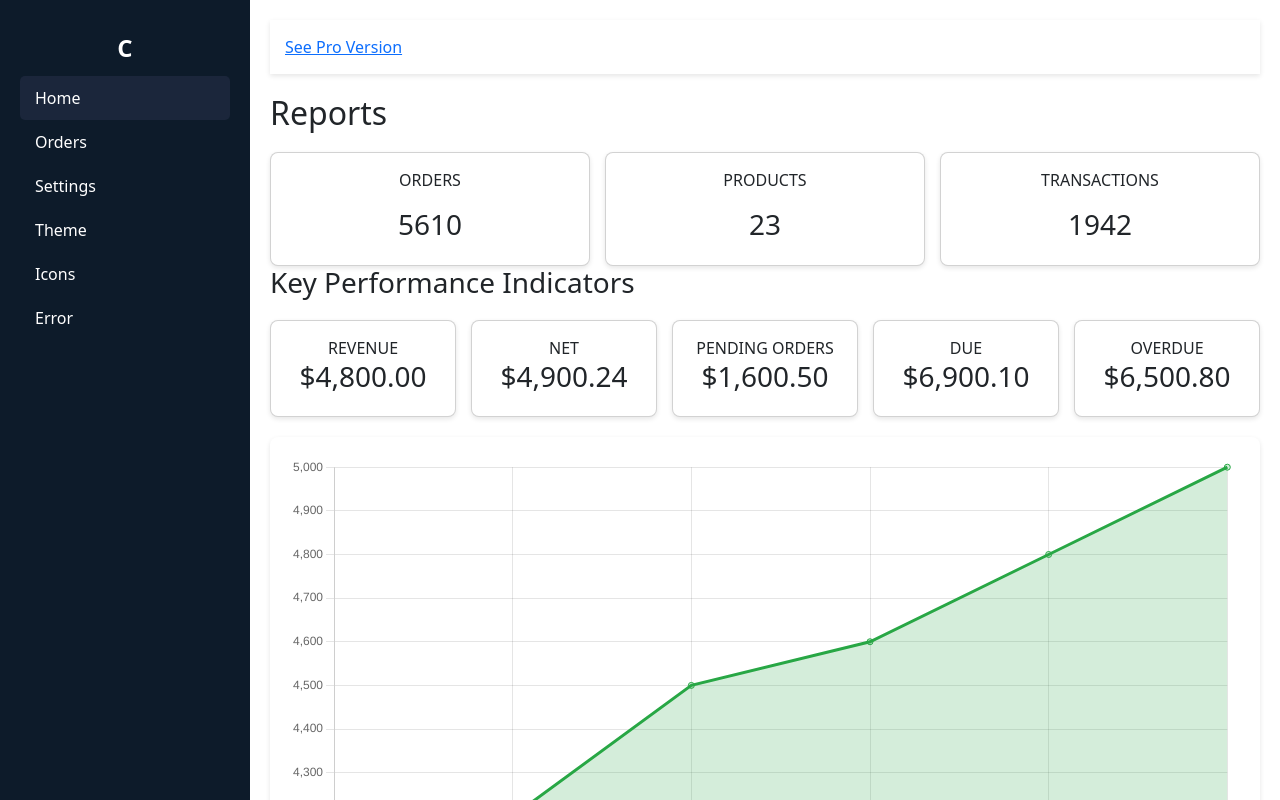
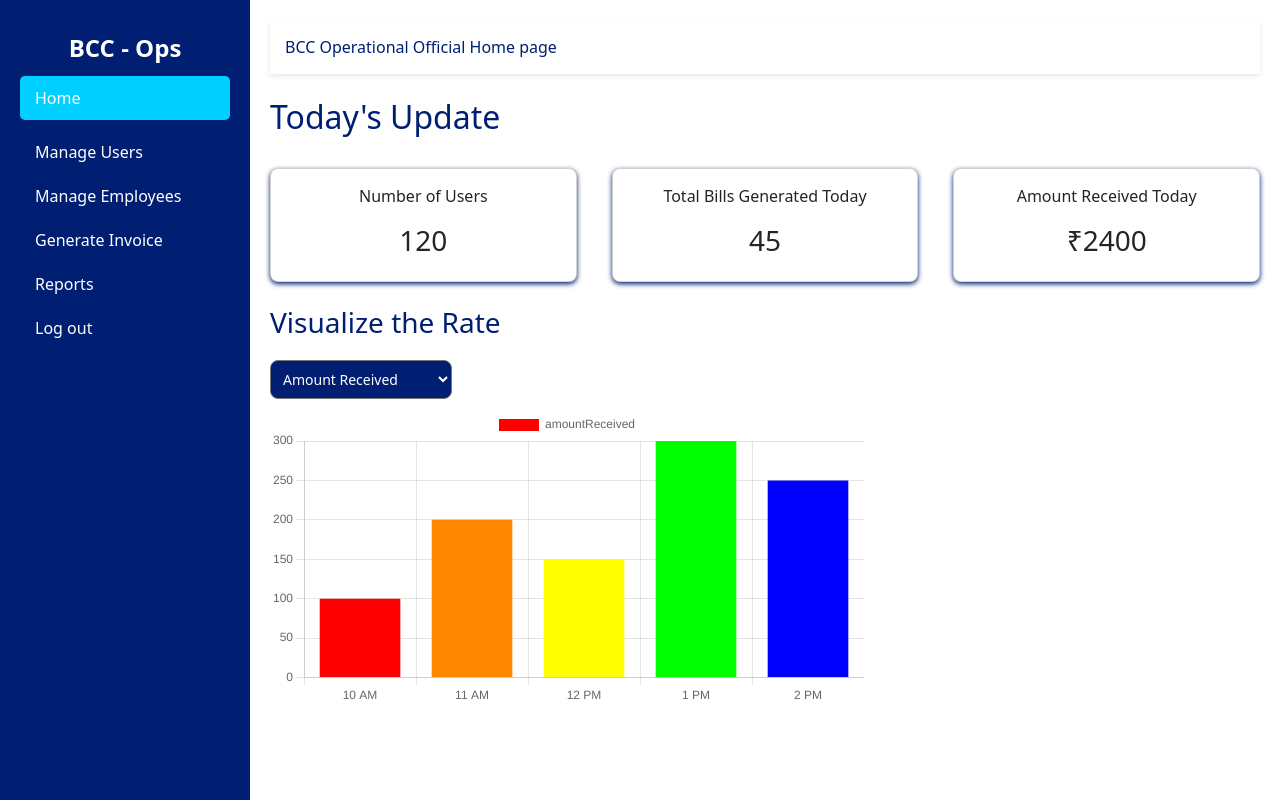
Before and after one commit to AkshayaManickam/Utility_Bill_And_Payment_FrontEnd, an Angular app: page /dashboard in a window 1280 px wide. Shown: the top 800 px of the page. Built offline with nearby package versions, Linux system fonts and the light colour scheme.

Commit message:
Dashboard updated

```diff
--- a/src/pages/dashboard/dashboard.component.css
+++ b/src/pages/dashboard/dashboard.component.css
@@ -11,7 +11,7 @@ body {
 
   .sidebar {
     width: 250px;
-    background: #0d1b2a;
+    background: #001f73;
     color: white;
     padding: 20px;
     min-height: 100vh;
@@ -34,15 +34,21 @@ body {
     cursor: pointer;
   }
 
-  .sidebar nav ul li:hover,
   .sidebar nav ul li.active {
-    background: #1b263b;
+    background: rgb(0, 208, 255);
+    border-radius: 5px;
+    margin-bottom: 10px;
+  }
+
+  .sidebar nav ul li:hover {
+    background: burlywood;
     border-radius: 5px;
   }
 
   .content {
     flex: 1;
     padding: 20px;
+    min-height: 100vh;
   }
 
   .topbar {
@@ -51,7 +57,12 @@ body {
     align-items: center;
     padding: 15px;
     background: white;
+    color:#001f73;
     box-shadow: 0 2px 5px rgba(0, 0, 0, 0.1);
+  }
+
+  .topbar a{
+    text-decoration: none;
   }
 
   .reports h2 {
@@ -60,7 +71,7 @@ body {
 
   .summary {
     display: flex;
-    gap: 15px;
+    gap: 35px;
   }
 
   .summary .card {
@@ -69,7 +80,7 @@ body {
     padding: 15px;
     text-align: center;
     border-radius: 8px;
-    box-shadow: 0 2px 5px rgba(0, 0, 0, 0.1);
+    box-shadow: 0 2px 5px #001f73;
   }
 
   .kpi {
@@ -84,13 +95,30 @@ body {
     padding: 15px;
     text-align: center;
     border-radius: 8px;
-    box-shadow: 0 2px 5px rgba(0, 0, 0, 0.1);
+    box-shadow: 0 2px 5px #001f73;
   }
 
-  .chart {
+
+  .chart-container {
+    width: 60%;  /* Adjust the width as needed */
+    max-width: 900px;  /* Prevent it from getting too large */
+    height: 700px;
+    text-align: center;
     margin-top: 20px;
-    padding: 20px;
-    background: white;
+  }
+
+  .chart-controls {
+    display: flex;
+    justify-content: space-between;
+    margin-bottom: 10px;
+  }
+
+  select, button {
+    padding: 8px;
+    font-size: 14px;
+    cursor: pointer;
+    border-color: none;
+    background-color:#001f73 ;
+    color: white;
     border-radius: 8px;
-    box-shadow: 0 2px 5px rgba(0, 0, 0, 0.1);
   }
--- a/src/pages/dashboard/dashboard.component.html
+++ b/src/pages/dashboard/dashboard.component.html
@@ -1,55 +1,54 @@
 <div class="dashboard">
   <aside class="sidebar">
-      <div class="logo">C</div>
+      <div class="logo">BCC - Ops</div>
       <nav>
           <ul>
-          <li class="active"><i class="icon-home"></i> Home</li>
-          <li><i class="icon-cart"></i> Orders</li>
-          <li><i class="icon-settings"></i> Settings</li>
-          <li><i class="icon-theme"></i> Theme</li>
-          <li><i class="icon-icons"></i> Icons</li>
-          <li><i class="icon-error"></i> Error</li>
+              <li [class.active]="activeTab === 'home'" (click)="showHome()">
+                  <i class="icon-home"></i> Home
+              </li>
+              <li (click)="activeTab = 'users'"><i class="icon-user"></i> Manage Users</li>
+              <li (click)="activeTab = 'employees'"><i class="icon-user"></i> Manage Employees</li>
+              <li (click)="activeTab = 'invoice'"><i class="icon-invoice"></i> Generate Invoice</li>
+              <li (click)="activeTab = 'reports'"><i class="icon-report"></i> Reports</li>
+              <li (click)="logout()"><i class="icon-out"></i> Log out</li>
           </ul>
       </nav>
   </aside>
 
   <main class="content">
       <header class="topbar">
-        <a href="#" class="pro-version">See Pro Version</a>
+          <a href="#" class="pro-version" style="color:#001f73;">BCC Operational Official Home page</a>
           <div class="profile-icon"></div>
-      </header>
+      </header><br>
 
-      <section class="reports">
-        <h2>Reports</h2>
+      <section *ngIf="activeTab === 'home'">
+          <h2 style="color:#001f73;">Today's Update</h2><br>
           <div class="summary">
               <div class="card">
-            <div class="icon order-icon"></div>
-            <p>ORDERS</p>
-            <h3>5610</h3>
+                  <p>Number of Users</p>
+                  <h3>{{ homeData.users }}</h3>
               </div>
               <div class="card">
-            <div class="icon product-icon"></div>
-            <p>PRODUCTS</p>
-            <h3>23</h3>
+                  <p>Total Bills Generated Today</p>
+                  <h3>{{ homeData.bills }}</h3>
               </div>
               <div class="card">
-            <div class="icon transaction-icon"></div>
-            <p>TRANSACTIONS</p>
-            <h3>1942</h3>
+                  <p>Amount Received Today</p>
+                  <h3>₹{{ homeData.amountReceived }}</h3>
               </div>
+          </div><br>
+
+          <h3 style="color:#001f73;">Visualize the Rate</h3>
+          <div class="chart-container">
+            <div class="chart-controls">
+              <select [(ngModel)]="selectedMetric" (change)="updateChart()">
+                <option value="amountReceived">Amount Received</option>
+                <option value="transactionRate">Rate of Transaction</option>
+                <option value="billsGenerated">No. of Bills Generated</option>
+              </select>
+              <button *ngIf="isChartGenerated" (click)="downloadChart()">Download</button>
             </div>
-
-        <h3>Key Performance Indicators</h3>
-        <div class="kpi">
-          <div class="card">REVENUE <h3>$4,800.00</h3></div>
-          <div class="card">NET <h3>$4,900.24</h3></div>
-          <div class="card">PENDING ORDERS <h3>$1,600.50</h3></div>
-          <div class="card">DUE <h3>$6,900.10</h3></div>
-          <div class="card">OVERDUE <h3>$6,500.80</h3></div>
-        </div>
-
-        <div class="chart">
-          <canvas id="dashboardChart"></canvas>
+            <canvas #amountChart></canvas>
           </div>
       </section>
   </main>
--- a/src/pages/dashboard/dashboard.component.ts
+++ b/src/pages/dashboard/dashboard.component.ts
@@ -1,39 +1,87 @@
-import { AfterViewInit, Component } from '@angular/core';
+import { CommonModule } from '@angular/common';
+import { AfterViewInit, Component, ElementRef, ViewChild } from '@angular/core';
+import { FormsModule } from '@angular/forms';
 import { Chart } from 'chart.js/auto';
 
 @Component({
   selector: 'app-dashboard',
-  imports: [],
+  imports: [CommonModule,FormsModule],
   templateUrl: './dashboard.component.html',
   styleUrl: './dashboard.component.css'
 })
 export class DashboardComponent implements AfterViewInit  {
-  ngAfterViewInit(): void {
-    this.createChart();
+  activeTab: string = 'home';
+  homeData = {
+    users: 120,
+    bills: 45,
+    amountReceived: 2400
+  };
+
+  hourlyData = [100, 200, 150, 300, 250, 180, 220, 170, 90, 110, 200, 310]; // Sample hourly earnings data
+
+  constructor() {}
+
+  showHome() {
+    this.activeTab = 'home';
+    setTimeout(() => this.loadChart(), 100); // Ensure DOM is ready
   }
 
-  createChart(): void {
-    const ctx = document.getElementById('dashboardChart') as HTMLCanvasElement;
-    new Chart(ctx, {
-      type: 'line',
+
+  logout() {
+    console.log('User logged out');
+    // Handle logout logic here
+  }
+
+
+  @ViewChild('amountChart') chartRef!: ElementRef;
+  chart!: Chart;
+  selectedMetric: string = 'amountReceived';
+  isChartGenerated = false;
+
+  chartData : any = {
+    amountReceived: [100, 200, 150, 300, 250],
+    transactionRate: [5, 8, 10, 7, 12],
+    billsGenerated: [2, 5, 7, 6, 9]
+  };
+
+  labels = ['10 AM', '11 AM', '12 PM', '1 PM', '2 PM'];
+
+  ngAfterViewInit() {
+    this.loadChart();
+  }
+
+  loadChart() {
+    if (this.chart) {
+      this.chart.destroy(); // Destroy existing chart before creating a new one
+    }
+    this.chart = new Chart(this.chartRef.nativeElement, {
+      type: 'bar',
       data: {
-        labels: ['Jan', 'Feb', 'Mar', 'Apr', 'May', 'Jun'],
+        labels: this.labels,
         datasets: [{
-          label: 'Revenue',
-          data: [4000, 4200, 4500, 4600, 4800, 5000],
-          borderColor: '#28a745',
-          backgroundColor: 'rgba(40, 167, 69, 0.2)',
-          fill: true
+          label: this.selectedMetric,
+          data: this.chartData[this.selectedMetric],
+          backgroundColor: ['#f00', '#f80', '#ff0', '#0f0', '#00f']
         }]
       },
       options: {
         responsive: true,
         plugins: {
-          legend: {
-            display: false
-          }
+          legend: { display: true }
         }
       }
     });
   }
+
+  updateChart() {
+    this.isChartGenerated=true;
+    this.loadChart();
+  }
+
+  downloadChart() {
+    const a = document.createElement('a');
+    a.href = this.chart.toBase64Image();
+    a.download = 'chart.png';
+    a.click();
+  }
 }
```
Lines whose indentation alone changed are shown as unchanged.
